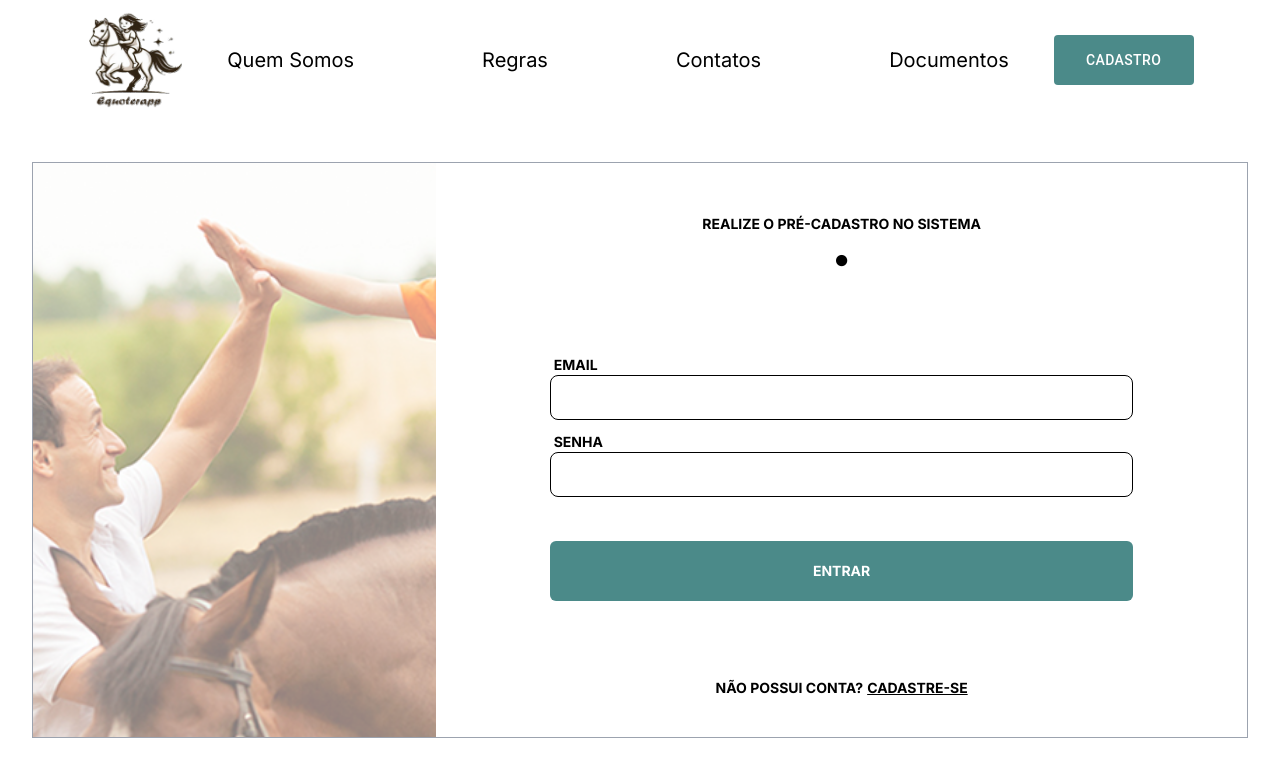
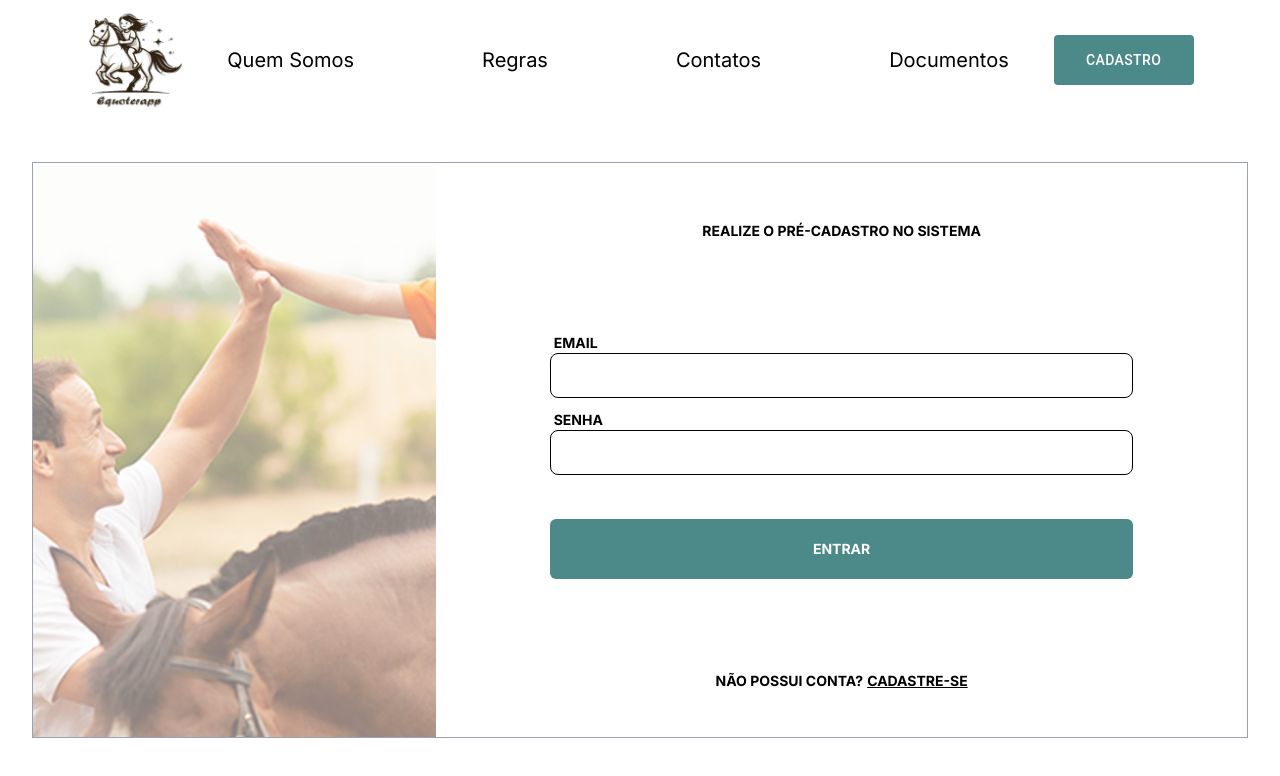
Before and after one commit to lucas037/equoterapp-front, a Next.js app: page /login in a window 1280 px wide. Shown: the top 776 px of the page. Built offline with nearby package versions, Linux system fonts and the light colour scheme.

Commit message:
update: Atualizar progresso da tela de login.

```diff
--- a/src/app/login/page.tsx
+++ b/src/app/login/page.tsx
@@ -145,7 +145,6 @@ export default function Login() {
                     <div className="w-full h-full flex flex-col justify-around items-center">
                         <div className="flex flex-col items-center gap-1 mt-3">
                             <div className="text-sm font-bold">REALIZE O PRÉ-CADASTRO NO SISTEMA</div>
-                            <div className="text-4xl">•</div>
                         </div>
 
                         <div className="w-[90%] text-sm font-bold flex flex-col items-center gap-3">
```
